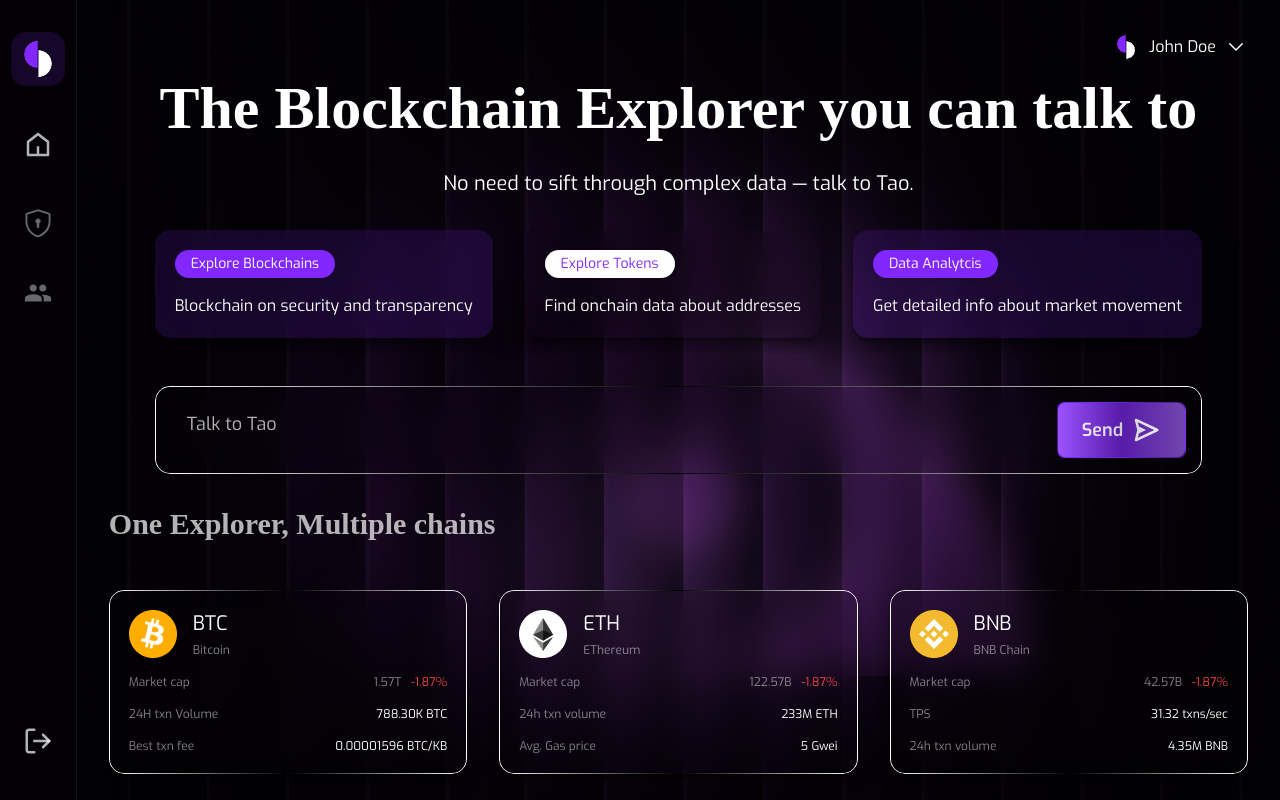
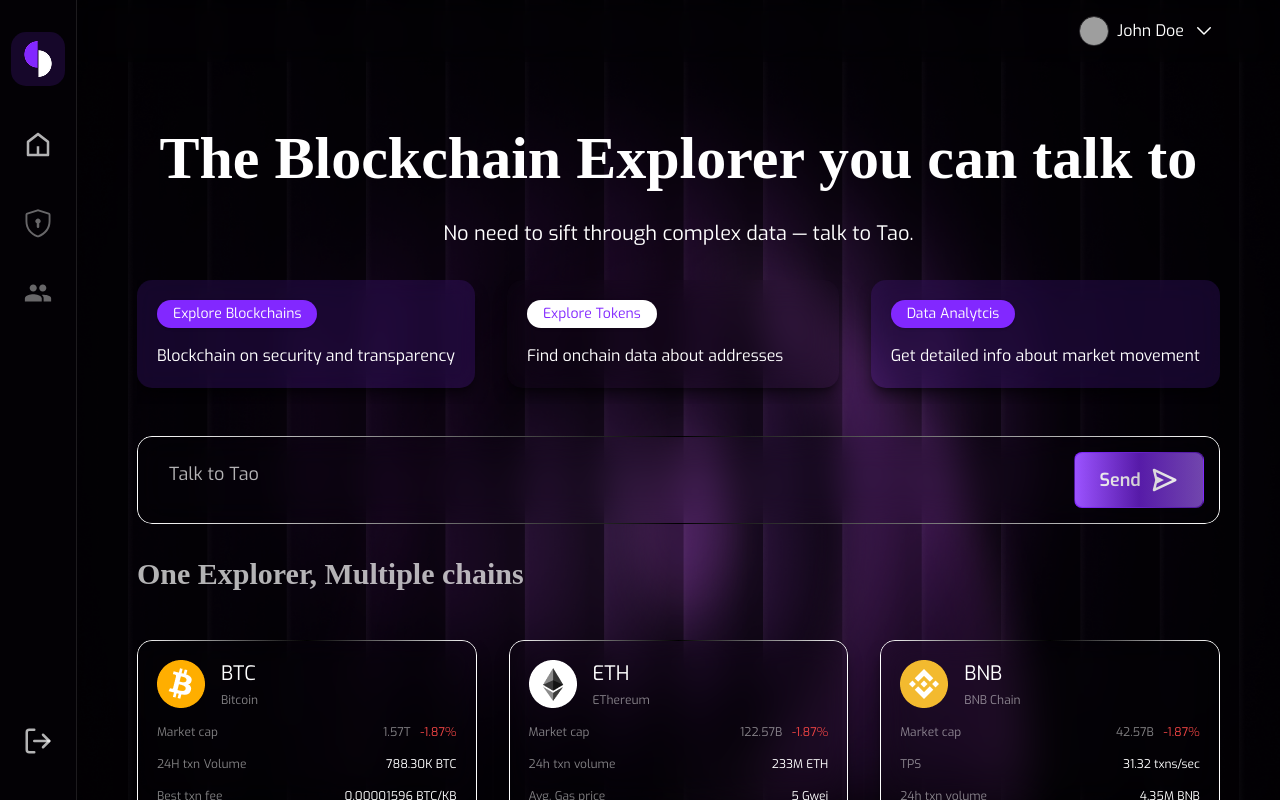
Before and after one commit to Tao-Scan/tao-client, a React (Vite) app: page / in a window 1280 px wide. Built offline with nearby package versions, Linux system fonts and the light colour scheme; grey boxes are pictures that could not be loaded; a web font is replaced by a local one.

Commit message:
feat: Added homepage

```diff
--- a/package.json
+++ b/package.json
@@ -10,6 +10,7 @@
     "preview": "vite preview"
   },
   "dependencies": {
+    "classnames": "^2.5.1",
     "react": "^19.0.0",
     "react-dom": "^19.0.0",
     "react-icons": "^5.5.0"
--- a/src/App.jsx
+++ b/src/App.jsx
@@ -1,4 +1,4 @@
-import Sidebar from "./components/sidebar";
+import { BottomBar, Sidebar } from "./components/sidebar";
 import Header from "./components/header";
 import YingImage from "@assets/ying.png";
 import YangImage from "@assets/yang.png";
@@ -10,13 +10,17 @@
 
 function App() {
 	return (
-		<div className="  bg-[#030105]  w-full h-screen center overflow-auto">
+		<div className="  bg-[#030105]  w-full h-screen center overflow-auto md:overflow-clip">
 			<Sidebar />
 
-			<div className="lg:w-[94%] lg:ml-[6%]  h-screen py-8 px-8 flex flex-col justify-start items-center space-y-12 lg:space-y-4 relative ">
+			<BottomBar />
+
+			<div className="md:w-[90%] md:ml-[10%] lg:w-[94%] lg:ml-[6%]  h-screen py-8 px-0 flex flex-col justify-start items-center space-y-12 md:space-y-4 relative">
 				<Header />
 
-				<div className="max-w-6xl text-center space-y-8 z-10">
+				<div className="pt-0 md:pt-8  lg:pt-16"></div>
+
+				<div className="w-[90%]   max-w-6xl text-center space-y-8 z-10">
 					<h1
 						style={{
 							fontFamily: "Kode mono",
@@ -31,7 +35,7 @@
 					<div className="hidden md:flex flex-row justify-between items-center whitespace-nowrap overflow-x-auto pb-4  no-scrollbar space-x-8 ">
 						{/* 1 */}
 
-						<div className=" bg-[#8228FF26]   border-white/5 backdrop-blur-lg rounded-[15px] p-5 w-full space-y-4 text-left shadow-lg shadow-black/50">
+						<div className=" bg-[#8228FF26]   border-white/5 backdrop-blur-md rounded-[15px] p-5 w-full space-y-4 text-left shadow-lg shadow-black/50">
 							<div className="bg-[#8228FF] text-white text-sm rounded-[100px] w-max px-4 py-1 shadow capitalize">
 								Explore blockchains
 							</div>
@@ -74,7 +78,7 @@
 
 				{/* Metrics  */}
 
-				<div className="max-w-6xl pt-4 space-y-8 lg:space-y-12 w-full z-10 ">
+				<div className="w-[90%] max-w-6xl pt-4  space-y-8 lg:space-y-12  z-10 pb-16 ">
 					<h2
 						style={{
 							fontFamily: "Kode Mono",
@@ -88,7 +92,7 @@
 					<div className="flex flex-col  lg:flex-row justify-center space-y-6 lg:space-y-0 lg:justify-between items-center whitespace-nowrap overflow-x-auto pb-8  no-scrollbar lg:space-x-8 z-10">
 						{/* 1 */}
 
-						<div className="bg-border-gradient  backdrop-blur-lg rounded-[15px] p-5 w-full space-y-4 text-left shadow-lg shadow-black/50 min-w-[336px]">
+						<div className="bg-border-gradient  backdrop-blur-lg rounded-[15px] p-5 w-full space-y-4 text-left shadow-lg shadow-black/50  ">
 							<div className="flex justify-start items-center space-x-4">
 								<img src={BitcoinImage} alt="Bitcoin" className="" />
 
@@ -122,7 +126,7 @@
 
 						{/* 2 */}
 
-						<div className="bg-border-gradient  backdrop-blur-lg rounded-[15px] p-5 w-full space-y-4 text-left shadow-lg shadow-black/50 min-w-[336px]">
+						<div className="bg-border-gradient  backdrop-blur-lg rounded-[15px] p-5 w-full space-y-4 text-left shadow-lg shadow-black/50  ">
 							<div className="flex justify-start items-center space-x-4">
 								<img src={EthereumImage} alt="Bitcoin" className="" />
 
@@ -156,7 +160,7 @@
 
 						{/* 3 */}
 
-						<div className="bg-border-gradient  backdrop-blur-lg rounded-[15px] p-5 w-full space-y-4 text-left shadow-lg shadow-black/50 min-w-[336px]">
+						<div className="bg-border-gradient  backdrop-blur-lg rounded-[15px] p-5 w-full space-y-4 text-left shadow-lg shadow-black/50  ">
 							<div className="flex justify-start items-center space-x-4">
 								<img src={SmartchainImage} alt="Bitcoin" className="" />
 
@@ -190,15 +194,18 @@
 					</div>
 				</div>
 
+				<img src={YingImage} alt="" className="absolute bottom-0  w-full h-full hidden lg:block" />
+				<img src={YangImage} alt="" className="absolute bottom-0 w-full h-full hidden lg:block" />
+
 				<img
 					src={YingImage}
 					alt=""
-					className="absolute top-1/2 -translate-y-1/2 left-1/2 -translate-x-1/2 lg:bottom-0 w-full "
+					className="absolute top-1/2 -translate-y-1/2 left-1/2 -translate-x-1/2 lg:hidden  w-full h-full "
 				/>
 				<img
 					src={YangImage}
 					alt=""
-					className="absolute top-1/2 -translate-y-1/2 left-1/2 -translate-x-1/2 lg:bottom-0 w-full"
+					className="absolute top-1/2 -translate-y-1/2 left-1/2 -translate-x-1/2 lg:hidden  w-full h-full"
 				/>
 			</div>
 		</div>
--- a/src/components/header.jsx
+++ b/src/components/header.jsx
@@ -1,16 +1,20 @@
-import Avatar from "@assets/logo.png";
 import { GoChevronDown } from "react-icons/go";
+import Logo from "@assets/logo.png";
 
 export default function Header() {
 	return (
-		<div className="w-full flex justify-end items-center z-10">
-			<div className="flex justify-center items-center space-x-2 group">
-				<div className="w-[30px] h-[30px] overflow-clip rounded-full">
-					<img src={Avatar} alt="Avatar" className="rounded-full w-[30px] h-[30px]" />
+		<div className="fixed   top-0 inset-x-0  z-20 center backdrop-blur-md py-2 md:py-4">
+			<div className="flex justify-between md:justify-end items-center w-[90%]  ">
+				<img src={Logo} alt="logo" className="-translate-x-2 md:hidden " />
+
+				<div className="flex justify-center items-center space-x-2 group">
+					<div className="w-[30px] h-[30px] overflow-clip rounded-full border border-white/20">
+						<img src={`https://robohash.org/hello.png`} alt="Avatar" className="rounded-full w-[30px] h-[30px]" />
+					</div>
+					<span> John Doe</span>
+
+					<GoChevronDown className="text-2xl group-hover:rotate-90 transform duration-500" />
 				</div>
-				<span> John Doe</span>
-
-				<GoChevronDown className="text-2xl group-hover:rotate-90 transform duration-500" />
 			</div>
 		</div>
 	);
--- a/src/components/sidebar.jsx
+++ b/src/components/sidebar.jsx
@@ -4,9 +4,9 @@
 import { IoMdPeople } from "react-icons/io";
 import { RiHome5Line } from "react-icons/ri";
 
-export default function Sidebar() {
+export function Sidebar() {
 	return (
-		<aside className="fixed inset-0 left-0 w-[6%] bg-[#030105] px-4 py-8 border-r border-white/10  flex-col justify-start items-center space-y-8 hidden lg:flex">
+		<aside className="fixed inset-y-0 right-0 md:left-0 w-[10%] lg:w-[6%] bg-[#030105] px-4 py-8 border-r border-white/10  flex-col justify-start items-center space-y-8  z-30 hidden md:flex ">
 			<div className="bg-[#8228FF26] rounded-[15px] p-1 w-max">
 				<img src={Logo} alt="logo" />
 			</div>
@@ -31,3 +31,23 @@
 		</aside>
 	);
 }
+
+export function BottomBar() {
+	return (
+		<aside className="fixed inset-x-0 bottom-0  w-full  border-t border-white/10 center  md:hidden z-20 bg-[#030105] ">
+			<div className="flex-row justify-between items-center    flex w-[90%]">
+				<div title="Home" className="p-3 hover:bg-[#8228FF26]/10 rounded-[15px] hover:cursor-pointer group">
+					<RiHome5Line className="text-3xl text-white/70 group-hover:text-white" />
+				</div>
+
+				<div title="Coming Soon" className="p-1 opacity-40  cursor-not-allowed">
+					<GoShieldLock className="text-3xl text-white" />
+				</div>
+
+				<div title="Coming Soon" className="p-1 opacity-40  cursor-not-allowed">
+					<IoMdPeople className="text-3xl text-white" />
+				</div>
+			</div>
+		</aside>
+	);
+}
```
Also changed, not shown: 1 other file (tests, documents, lock files or other folders).
